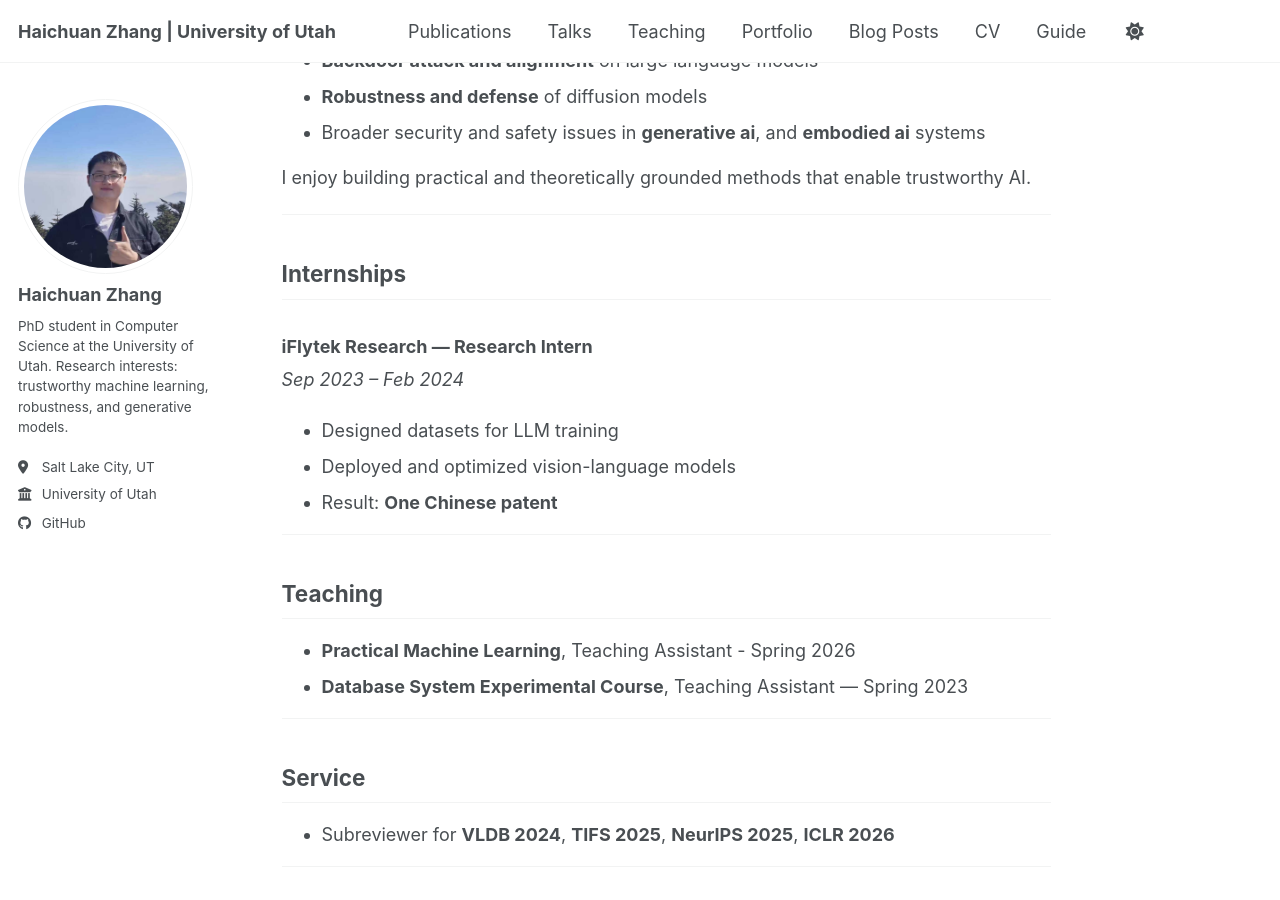
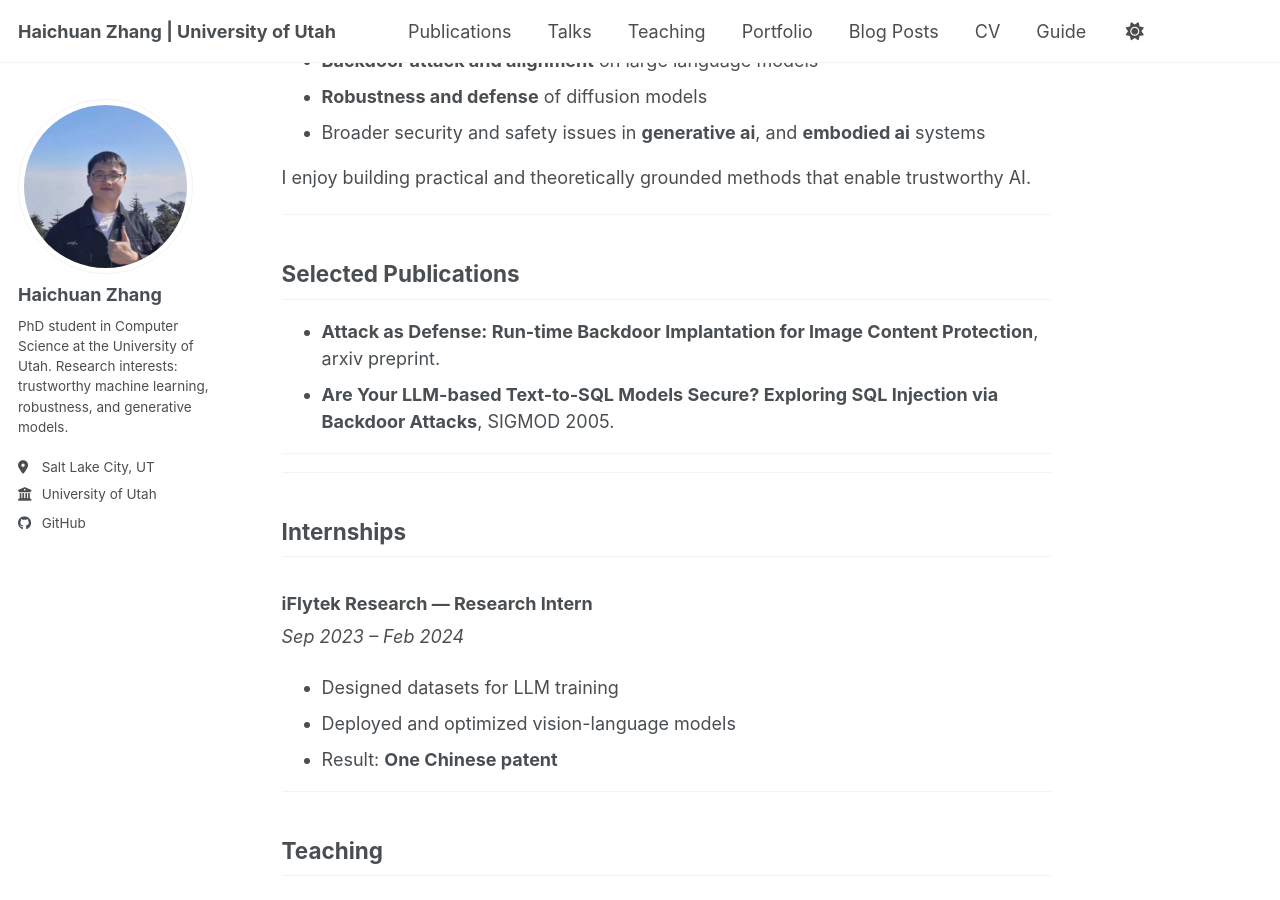
Before and after one commit to LeopoldZhang1610/LeopoldZhang1610.github.io, a Jekyll site: the page built from _pages/about.md, in a window 1280 px wide and 900 px high, scrolled down 503 px. Built offline with Jekyll 4.4.1, drawn with Linux system fonts in a browser that asks for light colours; a script bundle is joined from its source files by our own code; library files that are not in the unit come from our copies.

Commit message:
Add selected publications section to about page
Added a section for selected publications to the about page.

```diff
--- a/_pages/about.md
+++ b/_pages/about.md
@@ -19,6 +19,15 @@ My current work investigates:
 - Broader security and safety issues in **generative ai**, and **embodied ai** systems
 
 I enjoy building practical and theoretically grounded methods that enable trustworthy AI.
+
+---
+
+## Selected Publications
+
+- **Attack as Defense: Run-time Backdoor Implantation for Image Content Protection**, arxiv preprint.
+- **Are Your LLM-based Text-to-SQL Models Secure? Exploring SQL Injection via Backdoor Attacks**, SIGMOD 2005.
+
+---
 
 ---
 
```
